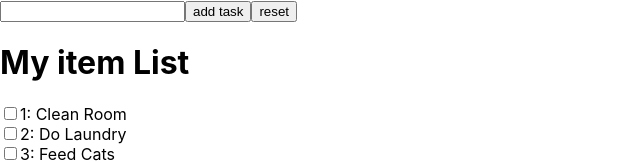
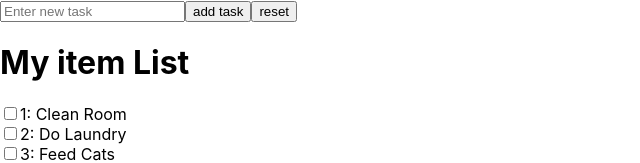
Before and after one commit to daryl-san/todolist, a React (Create React App) app: page / in a window 1280 px wide. Shown: the top 163 px of the page, without its empty margins (0-640 px from the left). Built offline with nearby package versions, Linux system fonts and the light colour scheme.

Commit message:
cleaned up some code, utilized Textbox.js and moved add button to be inside textbox.js

```diff
--- a/src/App.js
+++ b/src/App.js
@@ -1,13 +1,11 @@
 // import logo from './logo.svg';
 import './App.css';
 import Itemlist from './itemlist';
-import React, { Component, useRef } from 'react';
+import React, { Component } from 'react';
 import Textbox from "./textbox"
-// import Item from './item';
 import { testArray } from "./testArray"
 
 class App extends Component {
-
 
 
   constructor() {
@@ -19,24 +17,22 @@ class App extends Component {
 
 
   render() {
-
-
-
-    function HandleAddItem(e) {
-      const textfieldRef = useRef();
-      const name = textfieldRef.current.value
-      if (!name.length) {
-        console.log(name);
-      }
-    }
+    let testArray2 = testArray;
+    // function HandleAddItem(e) {
+    //   const textfieldRef = useRef();
+    //   const name = textfieldRef.current.value
+    //   if (!name.length) {
+    //     console.log(name);
+    //   }
+    // }
 
     return !Itemlist.length ?
       <h1>Loading...</h1> :
       (
         <div>
-          {/* <Textbox useRef="useRef" /> */}
-          <input type="text" ref={null} />
-          <input type="button" value="add task" onClick={HandleAddItem} />
+          <Textbox />
+          {/* <input type="text" ref={null} placeholder="Enter new task" /> */}
+          {/* <input type="button" value="add task" /> */}
           <input type="button" value="reset" />
 
           <h1>My item List</h1>
@@ -48,11 +44,9 @@ class App extends Component {
             <li>item 5</li>
           </ol> */}
           <div>
-            <Itemlist item={testArray} />
-            {console.log(testArray.value)}
+            <Itemlist item={testArray2} />
+            {console.log(testArray2.value)}
           </div>
-
-
         </div>
       );
   };
--- a/src/textbox.js
+++ b/src/textbox.js
@@ -2,10 +2,13 @@ import React from 'react'
 
 const TextBox = (useRef) => {
     return (
-        <input
-            type="text"
-            value=""
-        />
+        <>
+            <input
+                type="text"
+                placeholder="Enter new task"
+            />
+            <input type="button" value="add task" />
+        </>
     );
 }
 
```
